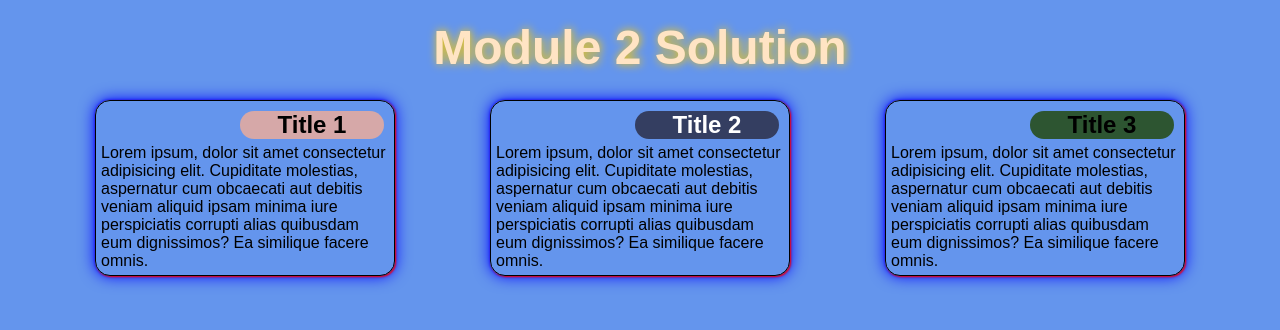
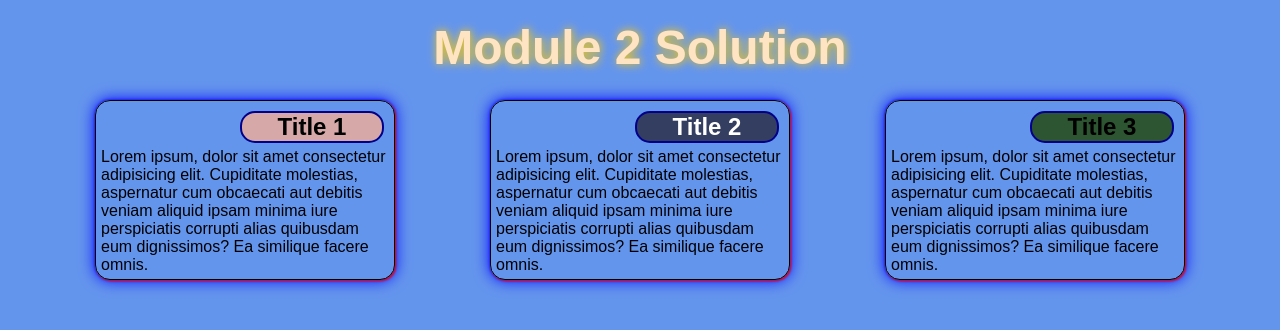
Before and after one commit to cloudNewby/module2-solution-second-try, a plain HTML site: page docs/index.html in a window 1280 px wide. Drawn offline with Linux system fonts and the light colour scheme.

Commit message:
Update style.css

```diff
--- a/docs/css/style.css
+++ b/docs/css/style.css
@@ -45,6 +45,7 @@ h1 {
     /* Styling for section title 1 */
     .section_title1 {
         color: black;
+        border: 2px solid darkblue;
         background-color: rgb(214, 168, 168);
         width: 50%;
         border-radius: 15px;
@@ -57,6 +58,7 @@ h1 {
     /* Styling for section title 2 */
     .section_title2 {
         color: white;
+        border: 2px solid darkblue;
         background-color: rgb(52, 62, 97);
         width: 50%;
         border-radius: 15px;
@@ -69,6 +71,7 @@ h1 {
     /* Styling for section title 3 */
     .section_title3 {
         background-color: rgb(45, 85, 49);
+        border: 2px solid darkblue;
         width: 50%;
         border-radius: 15px;
         text-align: center;
```
Lines whose indentation alone changed are shown as unchanged.
